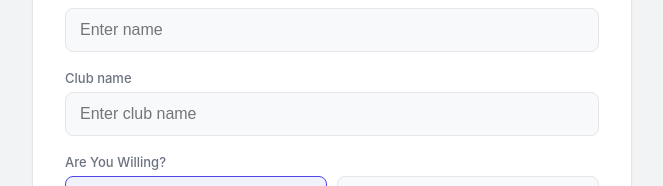
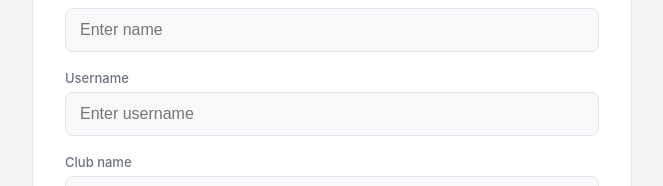
Before and after one commit to Gopinathanssw/NameCollector, a React (Vite) app: page / in a window 1280 px wide. Shown: the part 191-377 px from the top of the page, without its empty margins (308-971 px from the left). Built offline with nearby package versions, Linux system fonts and the light colour scheme; no server answers; the database is empty.

Commit message:
add username input

```diff
--- a/src/components/NameForm.jsx
+++ b/src/components/NameForm.jsx
@@ -3,6 +3,7 @@ import supabase from "../services/supabase";
 
 function NameForm({ fetchNames }) {
   const [name, setName] = useState("");
+  const [userName, setUserName] = useState("");
   const [clubName, setClubName] = useState("");
   const [willing, setWilling] = useState("yes");
   const [staying, setStaying] = useState("yes");
@@ -11,7 +12,7 @@ function NameForm({ fetchNames }) {
   const handleSubmit = async (e) => {
     e.preventDefault();
 
-    if (!name.trim() || !clubName.trim()) {
+    if (!name.trim() || !userName.trim() || !clubName.trim()) {
       alert("Please fill all fields");
       return;
     }
@@ -21,6 +22,7 @@ function NameForm({ fetchNames }) {
     const { error } = await supabase.from("users").insert([
       {
         name: name.trim(),
+        user_name: userName.trim(),
         club_name: clubName.trim(),
         willing_to_come: willing,
         staying: staying,
@@ -35,6 +37,7 @@ function NameForm({ fetchNames }) {
     }
 
     setName("");
+    setUserName("");
     setClubName("");
     setWilling("yes");
     setStaying("yes");
@@ -56,6 +59,17 @@ function NameForm({ fetchNames }) {
             placeholder="Enter name"
             value={name}
             onChange={(e) => setName(e.target.value)}
+          />
+        </div>
+
+        <div className="field-group">
+          <label htmlFor="userName">Username</label>
+          <input
+            id="userName"
+            type="text"
+            placeholder="Enter username"
+            value={userName}
+            onChange={(e) => setUserName(e.target.value)}
           />
         </div>
 
--- a/src/components/NameList.jsx
+++ b/src/components/NameList.jsx
@@ -37,6 +37,7 @@ function NameList({ names }) {
               <tr>
                 <th className="col-num">#</th>
                 <th>Name</th>
+                <th>Username</th>
                 <th>Club name</th>
                 <th>Are You Willing?</th>
                 <th>Stay?</th>
@@ -47,6 +48,7 @@ function NameList({ names }) {
                 <tr key={user.id}>
                   <td className="col-num">{index + 1}</td>
                   <td>{user.name}</td>
+                  <td>{user.user_name}</td>
                   <td>{user.club_name}</td>
                   <td>
                     <span
```
